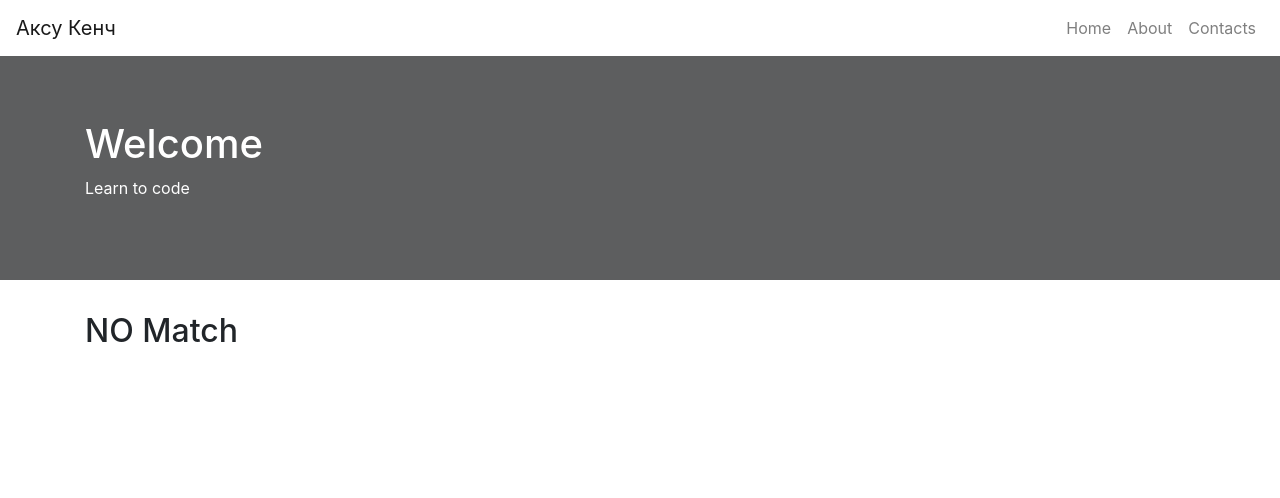
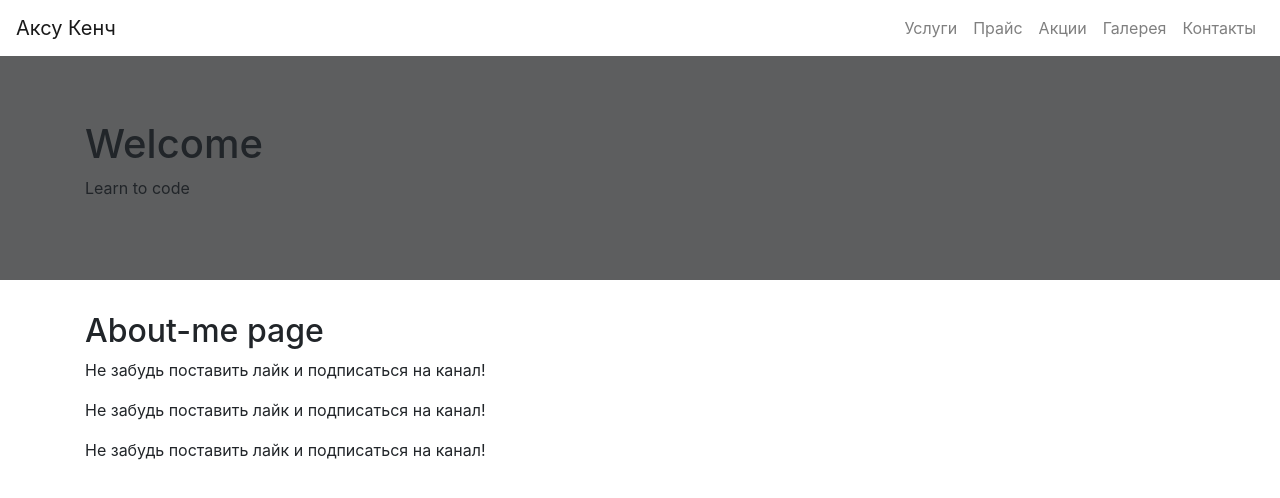
Before and after one commit to islamnurlanov/Aksu-Kench-2, a React (Create React App) app: page /prise in a window 1280 px wide. Shown: the top 498 px of the page. Built offline with nearby package versions, Linux system fonts and the light colour scheme.

Commit message:
vse ostalnoe

```diff
--- a/src/Home.js
+++ b/src/Akci.js
@@ -1,9 +1,10 @@
 import React from 'react'
 
 
-export const Home = () => (
+
+export const Akci = () => (
         <div>
-   <h2>Hello World</h2>
+   <h2>Contact page</h2>
    <p>Не забудь поставить лайк и подписаться на канал! </p>
    <p>Не забудь поставить лайк и подписаться на канал! </p>
    <p>Не забудь поставить лайк и подписаться на канал! </p>
--- a/src/App.js
+++ b/src/App.js
@@ -1,13 +1,15 @@
 import React,{Component} from 'react';
 import { BrowserRouter as Router,Route,Switch } from 'react-router-dom';
 
-import {Home} from './Home';
-import {About} from './About';
+import {Uslugi} from './Uslugi';
+import {Prise} from './Prise';
 import {Contacts} from './Contacts';
 import {NoMatch} from './NoMatch';
-import {Layout} from './components/Layout'
-import {NavBar} from './components/Navbar'
-import {Jumbotron} from './components/Jumbotron'
+import {Layout} from './components/Layout';
+import {NavBar} from './components/Navbar';
+import {Jumbotron} from './components/Jumbotron';
+import {Akci} from './Akci'
+import {Galerai} from './Galerai'
 class App extends Component {
   render() {
     return (
@@ -17,8 +19,10 @@ class App extends Component {
     <Layout>
       <Router>
        <Switch>
-          <Route path="/"exact component={Home}/>
-          <Route path="/about" component={About}/>
+          <Route path="/"exact component={Uslugi}/>
+          <Route path="/prise" component={Prise}/>
+          <Route path="/akci" component={Akci}/>
+          <Route path="/galerai" component={Galerai}/>
           <Route path="/contacts"component={Contacts}/>
          <Route component={NoMatch}/>
        </Switch>
--- a/src/About.js
+++ b/src/Galerai.js
@@ -1,10 +1,10 @@
-import React from 'react';
+import React from 'react'
 
 
 
-export const About = () => (
+export const Galerai = () => (
         <div>
-   <h2>About-me page</h2>
+   <h2>Contact page</h2>
    <p>Не забудь поставить лайк и подписаться на канал! </p>
    <p>Не забудь поставить лайк и подписаться на канал! </p>
    <p>Не забудь поставить лайк и подписаться на канал! </p>
--- /dev/null
+++ b/src/Prise.js
@@ -0,0 +1,12 @@
+import React from 'react';
+
+
+
+export const Prise = () => (
+        <div>
+   <h2>About-me page</h2>
+   <p>Не забудь поставить лайк и подписаться на канал! </p>
+   <p>Не забудь поставить лайк и подписаться на канал! </p>
+   <p>Не забудь поставить лайк и подписаться на канал! </p>
+        </div>
+)
--- /dev/null
+++ b/src/Uslugi.js
@@ -0,0 +1,11 @@
+import React from 'react'
+
+
+export const Uslugi = () => (
+        <div>
+   <h2>Hello World</h2>
+   <p>Не забудь поставить лайк и подписаться на канал! </p>
+   <p>Не забудь поставить лайк и подписаться на канал! </p>
+   <p>Не забудь поставить лайк и подписаться на канал! </p>
+        </div>
+)
--- a/src/components/Jumbotron.js
+++ b/src/components/Jumbotron.js
@@ -6,9 +6,7 @@ import image from '../Images/image.jpg';
 
 const Styles = styled.div `
 .jumbo {
-    background: url (${{image}}) no-repeat fixed bottom;
-    background-size:cover;
-    color:white;
+    background-img: url ($ {image.jpg}) ;
     hight:200px;
     position:relative;
     z-index:-2;
@@ -31,7 +29,6 @@ export const Jumbotron = () =>(
 <Styles>
     <Jumbo fluid className="jumbo">
       <div className="overlay"> </div>
-
      <Container>
         <h1>Welcome</h1>
           <p>Learn to code</p>
--- a/src/components/Navbar.js
+++ b/src/components/Navbar.js
@@ -24,11 +24,13 @@ export const NavBar = () => (
         <Navbar expand="sm">
         <Navbar.Brand href="/">Аксу Кенч</Navbar.Brand>
         <Navbar.Toggle aria-controls="basic-navbar-nav"/>
-<Navbar.Collapse id="basic-navbar-nav"></Navbar.Collapse>
-<Nav className="ml-auto">
-<Nav.Item><Nav.Link href="/">Home</Nav.Link></Nav.Item>
-<Nav.Item><Nav.Link href="/about">About</Nav.Link></Nav.Item>
-<Nav.Item><Nav.Link href="/contacts">Contacts</Nav.Link></Nav.Item>
+        <Navbar.Collapse id="basic-navbar-nav"></Navbar.Collapse>
+        <Nav className="ml-auto">
+<Nav.Item><Nav.Link href="/">Услуги</Nav.Link></Nav.Item>
+<Nav.Item><Nav.Link href="/about">Прайс</Nav.Link></Nav.Item>
+<Nav.Item><Nav.Link href="/akci">Акции</Nav.Link></Nav.Item>
+<Nav.Item><Nav.Link href="/galerai">Галерея</Nav.Link></Nav.Item>
+<Nav.Item><Nav.Link href="/contacts">Контакты</Nav.Link></Nav.Item>
 
 </Nav>
         </Navbar>
--- a/src/index.js
+++ b/src/index.js
@@ -1,11 +1,10 @@
 import React from 'react';
 import ReactDOM from 'react-dom';
-import { BrowserRouter } from 'react-router-dom';
 import './index.css';
 import App from './App';
 import * as serviceWorker from './serviceWorker';
 
-ReactDOM.render(<BrowserRouter><App /></BrowserRouter>,document.getElementById('root'));
+ReactDOM.render(<App /> ,document.getElementById('root'));
 
 // If you want your app to work offline and load faster, you can change
 // unregister() to register() below. Note this comes with some pitfalls.
```
Lines whose indentation alone changed are shown as unchanged.
